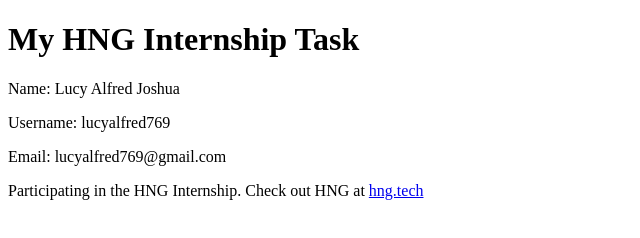
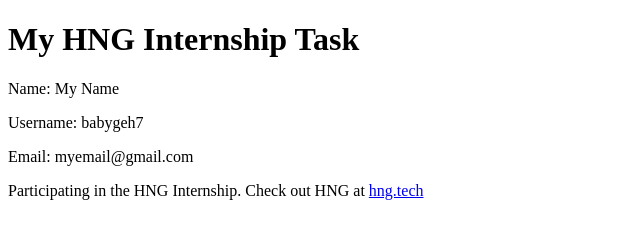
Before and after one commit to Lucyalfred769/Jay7, a plain HTML site: page index.html in a window 1280 px wide. Shown: the whole page, without its empty margins (0-640 px from the left). Drawn offline with Linux system fonts and the light colour scheme.

Commit message:
Update index.html

```diff
--- a/index.html
+++ b/index.html
@@ -4,9 +4,9 @@
 </head>
 <body>
     <h1>My HNG Internship Task</h1>
-    <p>Name: Lucy Alfred Joshua</p>
-    <p>Username: lucyalfred769 </p>
-    <p>Email: lucyalfred769@gmail.com</p>
+    <p>Name: My Name</p>
+    <p>Username: babygeh7 </p>
+    <p>Email: myemail@gmail.com</p>
 
     <p>Participating in the HNG Internship. Check out HNG at <a href="https://hng.tech">hng.tech</a></p>
 </body>
```
